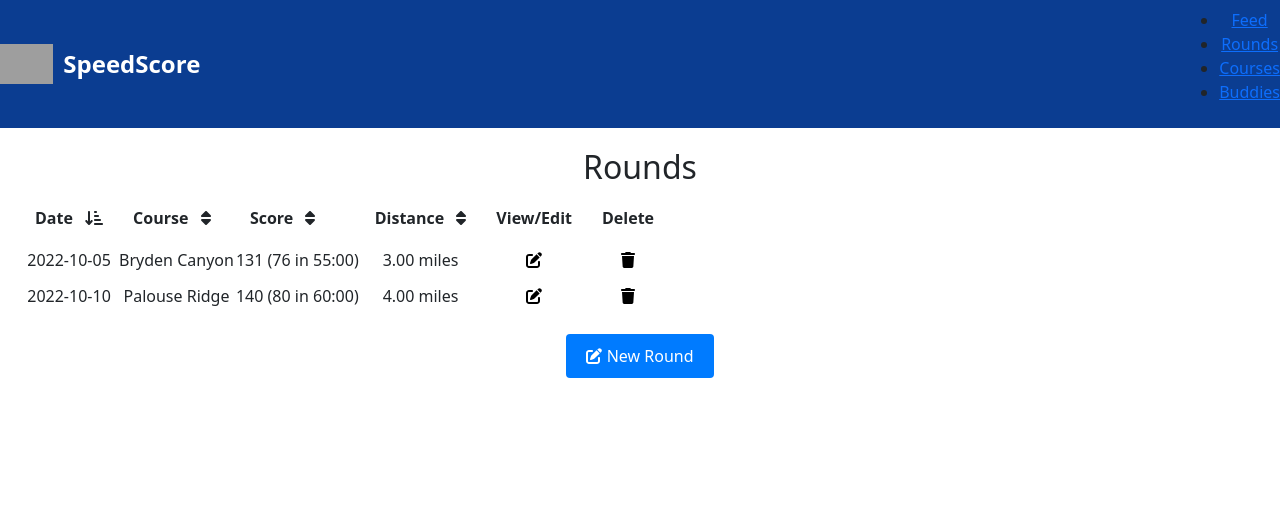
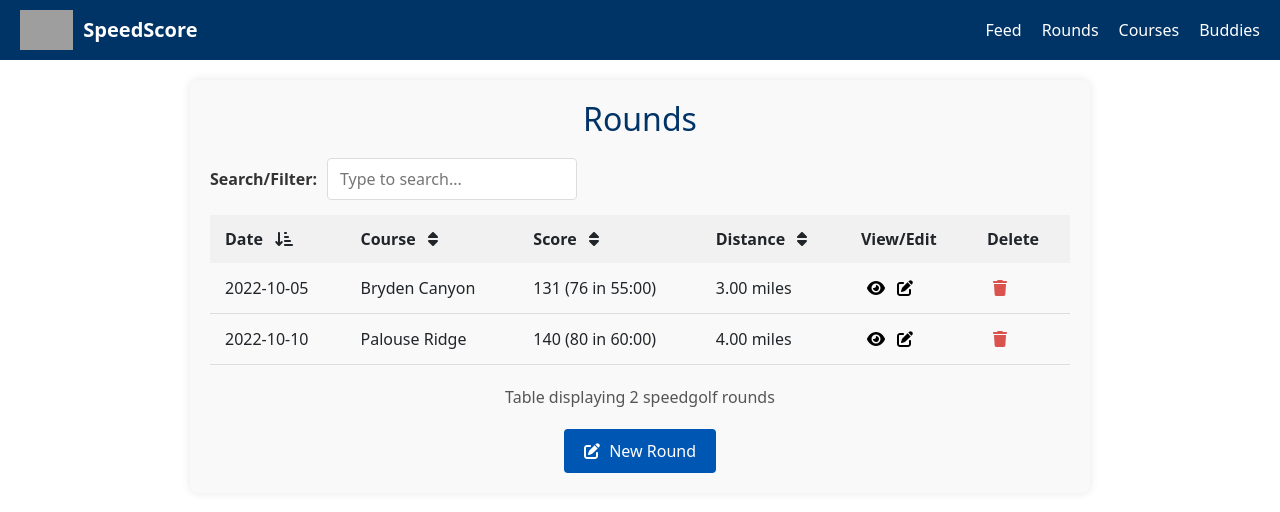
Before and after one commit to satapats782/SpeedProject, a React (Create React App) app in the folder rounds-mode/: page / in a window 1280 px wide. Shown: the top 512 px of the page. Built offline with nearby package versions, Linux system fonts and the light colour scheme; grey boxes are pictures that could not be loaded.

Commit message:
searchRounds commits

```diff
--- a/rounds-mode/src/App.tsx
+++ b/rounds-mode/src/App.tsx
@@ -5,13 +5,14 @@ import EditRound from './components/EditRound/EditRound';
 import { Round } from './components/Round';
 import Rounds from './components/Round/Rounds';
 import { useRoundContext } from './context/RoundContext';
+import { Modal, Button } from 'react-bootstrap';
 
 const App: React.FC = () => {
   const [showAddRoundForm, setShowAddRoundForm] = useState(false);
   const [showEditRoundForm, setShowEditRoundForm] = useState(false);
   const [selectedRound, setSelectedRound] = useState<Round | null>(null);
+  const [showViewRoundModal, setShowViewRoundModal] = useState(false);
 
-  // Access rounds and action creators from the context
   const { state, addRound, editRound, deleteRound } = useRoundContext();
 
   // Show Add Round form
@@ -49,12 +50,22 @@ const App: React.FC = () => {
     setShowEditRoundForm(false);
   };
 
-  const handleDeleteRoundClick = (id: string) => {
-    console.log('Before delete:', state.rounds); // Check rounds before deletion
-    deleteRound(id);
-    console.log('After delete:', state.rounds); // This might not immediately reflect due to async state update
+  // View Round handler
+  const handleViewRoundClick = (round: Round) => {
+    setSelectedRound(round);
+    setShowViewRoundModal(true); // Open the modal when view button is clicked
   };
 
+  // Close the view modal
+  const handleCloseViewRoundModal = () => {
+    setShowViewRoundModal(false);
+  };
+
+  const handleDeleteRoundClick = (id: string) => {
+    console.log('Before delete:', state.rounds);
+    deleteRound(id);
+    console.log('After delete:', state.rounds);
+  };
 
   return (
     <div className="App">
@@ -87,9 +98,35 @@ const App: React.FC = () => {
             roundsData={state.rounds}
             onAddRoundClick={handleShowAddRound}
             onEditRoundClick={handleEditRoundClick}
-            onDeleteRoundClick={handleDeleteRoundClick} // Pass delete handler
+            onViewRoundClick={handleViewRoundClick} // Pass view handler
+            onDeleteRoundClick={handleDeleteRoundClick}
           />
         )}
+
+        {/* View Round Modal */}
+        <Modal show={showViewRoundModal} onHide={handleCloseViewRoundModal} centered>
+          <Modal.Header closeButton>
+            <Modal.Title>View Round Details</Modal.Title>
+          </Modal.Header>
+          <Modal.Body>
+            {selectedRound && (
+              <>
+                <p><strong>Date:</strong> {selectedRound.date}</p>
+                <p><strong>Course:</strong> {selectedRound.course}</p>
+                <p><strong>Score:</strong> {selectedRound.speedgolfScore}</p>
+                <p><strong>Strokes:</strong> {selectedRound.strokes}</p>
+                <p><strong>Time:</strong> {selectedRound.time.minutes} min {selectedRound.time.seconds} sec</p>
+                <p><strong>Distance:</strong> {(selectedRound.distance / 5280).toFixed(2)} miles</p>
+                <p><strong>Notes:</strong> {selectedRound.notes}</p>
+              </>
+            )}
+          </Modal.Body>
+          <Modal.Footer>
+            <Button variant="secondary" onClick={handleCloseViewRoundModal}>
+              Close
+            </Button>
+          </Modal.Footer>
+        </Modal>
       </main>
     </div>
   );
--- a/rounds-mode/src/components/Round/Round.css
+++ b/rounds-mode/src/components/Round/Round.css
@@ -1,30 +1,145 @@
-.rounds-table th {
-    cursor: pointer;
+.rounds-container {
+    padding: 20px;
+    margin: auto;
+    max-width: 900px;
+    background-color: #f9f9f9;
+    border-radius: 8px;
+    box-shadow: 0 0 10px rgba(0, 0, 0, 0.1);
+  }
+
+  .rounds-container h2 {
+    text-align: center;
+    margin-bottom: 20px;
+    color: #003366;
+  }
+
+  .rounds-table {
+    width: 100%;
+    border-collapse: collapse;
+    margin-bottom: 20px;
+    font-size: 16px;
+  }
+
+  .rounds-table th,
+  .rounds-table td {
     padding: 12px 15px;
     text-align: left;
+  }
+
+  .rounds-table th {
+    background-color: #f1f1f1;
+    cursor: pointer;
   }
 
   .rounds-table th svg {
     margin-left: 8px;
   }
 
+  .rounds-table tbody tr:nth-child(even) {
+    background-color: #f9f9f9;
+  }
+
   .rounds-table tbody tr:hover {
-    background-color: #f1f1f1;
+    background-color: #e6f7ff;
+  }
+
+  .rounds-table td {
+    border-bottom: 1px solid #ddd;
   }
 
   .icon-btn {
+    background-color: transparent;
     border: none;
-    background-color: transparent;
     cursor: pointer;
-    padding: 5px;
+  }
+
+  .icon-btn:hover {
+    color: #0056b3;
+  }
+
+  .delete-btn {
+    color: #d9534f;
+  }
+
+  .delete-btn:hover {
+    color: #c9302c;
+  }
+
+  .delete-modal {
+    text-align: center;
+    padding: 15px;
+    background-color: #fff;
+    border-radius: 5px;
+    box-shadow: 0 0 15px rgba(0, 0, 0, 0.2);
+  }
+
+  .delete-modal p {
+    font-size: 18px;
+    margin-bottom: 20px;
+  }
+
+  .delete-modal button {
+    margin: 0 10px;
+    padding: 8px 16px;
+    font-size: 16px;
+    border: none;
+    border-radius: 4px;
+  }
+
+  .delete-modal button:first-child {
+    background-color: #ccc;
+    color: #333;
+  }
+
+  .delete-modal button:last-child {
+    background-color: #d9534f;
+    color: white;
+  }
+
+  .delete-modal button:hover {
+    opacity: 0.85;
+  }
+
+  .search-container {
+    margin-bottom: 15px;
+    display: flex;
+    justify-content: flex-start;
+    align-items: center;
+  }
+
+  .search-container label {
+    font-weight: bold;
+    margin-right: 10px;
+    color: #333;
+  }
+
+  .search-container input[type="text"] {
+    padding: 8px 12px;
+    font-size: 16px;
+    border-radius: 4px;
+    border: 1px solid #ddd;
+    width: 250px;
+  }
+
+  .search-container input[type="text"]:focus {
+    outline: none;
+    border-color: #0056b3;
+  }
+
+  .rounds-container p {
+    font-size: 16px;
+    text-align: center;
+    margin-top: 10px;
+    color: #555;
   }
 
   .new-round-btn-container {
+    text-align: center;
     margin-top: 20px;
   }
 
   .new-round-btn {
-    background-color: #007bff;
+    background-color: #0056b3;
     color: white;
     padding: 10px 20px;
     font-size: 16px;
@@ -32,3 +147,75 @@
     border-radius: 4px;
     cursor: pointer;
   }
+
+  .new-round-btn:hover {
+    background-color: #004494;
+  }
+
+  .new-round-btn svg {
+    margin-right: 5px;
+  }
+
+  .navbar {
+    background-color: #003366;
+    padding: 10px 20px;
+    display: flex;
+    justify-content: space-between;
+    align-items: center;
+  }
+
+  .navbar-logo {
+    display: flex;
+    align-items: center;
+  }
+
+  .navbar-logo img {
+    height: 40px;
+    margin-right: 10px;
+  }
+
+  .navbar-logo span {
+    color: #fff;
+    font-size: 20px;
+    font-weight: bold;
+  }
+
+  .nav-links {
+    list-style: none;
+    margin: 0;
+    padding: 0;
+    display: flex;
+  }
+
+  .nav-links li {
+    margin-left: 20px;
+  }
+
+  .nav-links a {
+    color: #fff;
+    text-decoration: none;
+    font-size: 16px;
+    transition: color 0.3s ease;
+  }
+
+  .nav-links a:hover {
+    color: #ccc;
+  }
+
+  @media (max-width: 768px) {
+    .navbar {
+      flex-direction: column;
+      align-items: flex-start;
+    }
+
+    .nav-links {
+      flex-direction: column;
+      align-items: flex-start;
+      margin-top: 10px;
+    }
+
+    .nav-links li {
+      margin-left: 0;
+      margin-bottom: 10px;
+    }
+  }
--- a/rounds-mode/src/components/Round/Rounds.tsx
+++ b/rounds-mode/src/components/Round/Rounds.tsx
@@ -7,14 +7,16 @@ import {
   faSortAmountDown,
   faEdit,
   faTrash,
+  faEye,
 } from '@fortawesome/free-solid-svg-icons';
-import { Modal, Button } from 'react-bootstrap'; // Import Bootstrap components for modal
 import { Round } from '../Round';
+import { Modal, Button } from 'react-bootstrap';
 
 interface RoundsProps {
   roundsData: Round[];
   onAddRoundClick: () => void;
   onEditRoundClick: (round: Round) => void;
+  onViewRoundClick: (round: Round) => void;
   onDeleteRoundClick: (id: string) => void;
 }
 
@@ -22,6 +24,7 @@ const Rounds: React.FC<RoundsProps> = ({
   roundsData,
   onAddRoundClick,
   onEditRoundClick,
+  onViewRoundClick,
   onDeleteRoundClick,
 }) => {
   const [sortedColumn, setSortedColumn] = useState<string>('date');
@@ -29,6 +32,7 @@ const Rounds: React.FC<RoundsProps> = ({
   const [sortedData, setSortedData] = useState<Round[]>(roundsData);
   const [showDeleteModal, setShowDeleteModal] = useState(false);
   const [roundToDelete, setRoundToDelete] = useState<string | null>(null);
+  const [searchQuery, setSearchQuery] = useState('');
 
   // Update sortedData when roundsData changes
   useEffect(() => {
@@ -79,14 +83,34 @@ const Rounds: React.FC<RoundsProps> = ({
     }
   };
 
-  // Close the modal without deleting
-  const handleClose = () => {
-    setShowDeleteModal(false);
-  };
+  // Filter rounds based on search input
+  const filteredRounds = sortedData.filter((round) => {
+    const searchText = searchQuery.toLowerCase();
+    const dateMatch = round.date.toLowerCase().includes(searchText);
+    const courseMatch = round.course.toLowerCase().includes(searchText);
+    const scoreMatch = round.speedgolfScore.toString().includes(searchText);
+    const distanceMatch = (round.distance / 5280).toFixed(2).toString().includes(searchText);
+
+    return dateMatch || courseMatch || scoreMatch || distanceMatch;
+  });
 
   return (
     <div className="rounds-container">
       <h2>Rounds</h2>
+
+      {/* Search/Filter Input */}
+      <div className="search-container">
+        <label htmlFor="search">Search/Filter:</label>
+        <input
+          type="text"
+          id="search"
+          value={searchQuery}
+          onChange={(e) => setSearchQuery(e.target.value)}
+          placeholder="Type to search..."
+        />
+      </div>
+
+      {/* Rounds Table */}
       <table className="rounds-table">
         <thead>
           <tr>
@@ -107,8 +131,8 @@ const Rounds: React.FC<RoundsProps> = ({
           </tr>
         </thead>
         <tbody>
-          {sortedData.length > 0 ? (
-            sortedData.map((round, index) => (
+          {filteredRounds.length > 0 ? (
+            filteredRounds.map((round, index) => (
               <tr key={index}>
                 <td>{round.date}</td>
                 <td>{round.course}</td>
@@ -118,8 +142,17 @@ const Rounds: React.FC<RoundsProps> = ({
                 </td>
                 <td>{(round.distance / 5280).toFixed(2)} miles</td> {/* Convert feet to miles */}
                 <td>
-                  <button className="icon-btn" onClick={() => onEditRoundClick(round)}>
-                    <FontAwesomeIcon icon={faEdit} />
+                  <button
+                    className="icon-btn"
+                    onClick={() => onViewRoundClick(round)} // View button handler
+                  >
+                    <FontAwesomeIcon icon={faEye} /> {/* View icon */}
+                  </button>
+                  <button
+                    className="icon-btn"
+                    onClick={() => onEditRoundClick(round)}
+                  >
+                    <FontAwesomeIcon icon={faEdit} /> {/* Edit icon */}
                   </button>
                 </td>
                 <td>
@@ -140,14 +173,19 @@ const Rounds: React.FC<RoundsProps> = ({
         </tbody>
       </table>
 
+      {/* Table Caption */}
+      <p>Table displaying {filteredRounds.length} speedgolf rounds</p>
+
       {/* Delete confirmation modal */}
-      <Modal show={showDeleteModal} onHide={handleClose}>
+      <Modal show={showDeleteModal} onHide={() => setShowDeleteModal(false)} centered>
         <Modal.Header closeButton>
           <Modal.Title>Delete Round?</Modal.Title>
         </Modal.Header>
-        <Modal.Body>Do you really want to delete this round?</Modal.Body>
+        <Modal.Body>
+          Do you really want to delete this round?
+        </Modal.Body>
         <Modal.Footer>
-          <Button variant="secondary" onClick={handleClose}>
+          <Button variant="secondary" onClick={() => setShowDeleteModal(false)}>
             No, Cancel
           </Button>
           <Button variant="danger" onClick={confirmDelete}>
```
